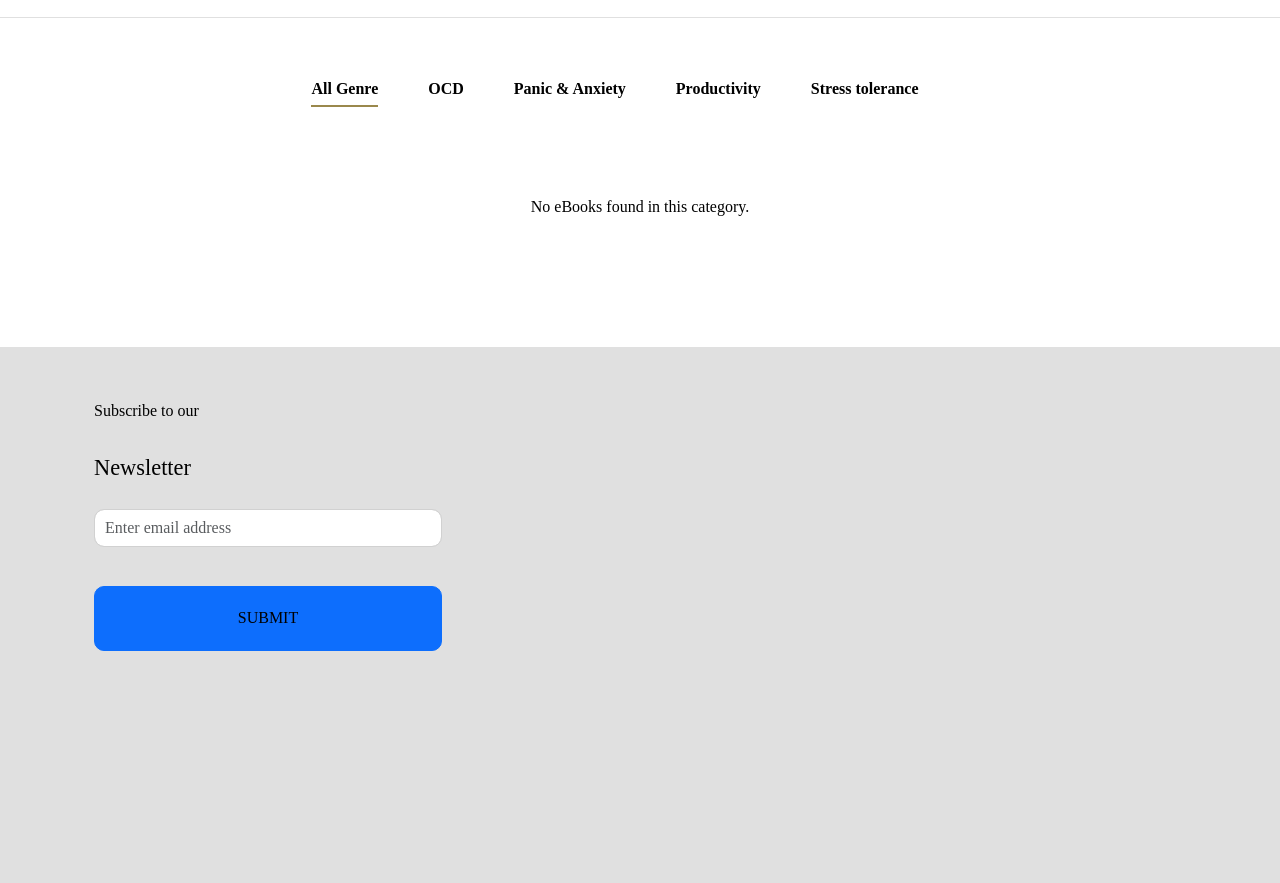
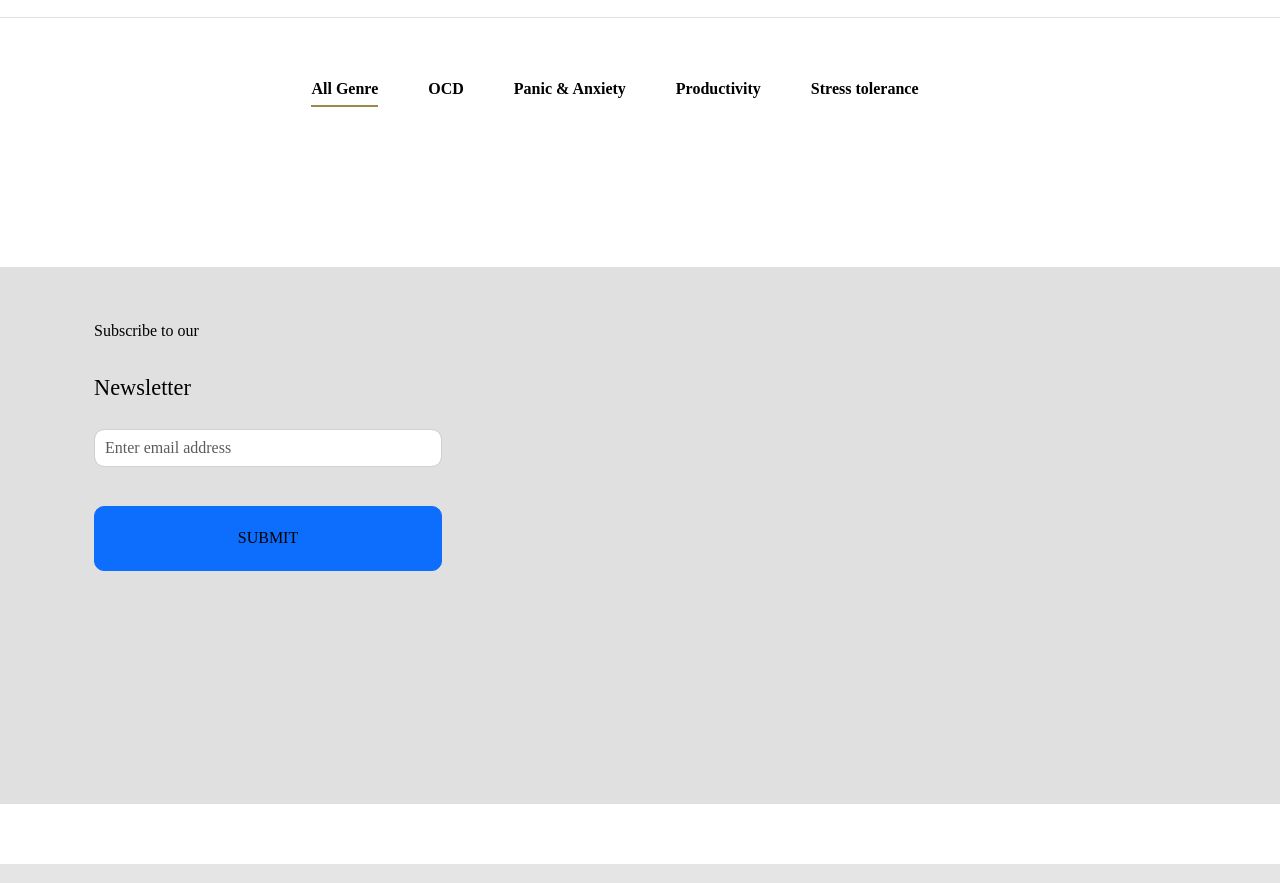
Before and after one commit to FaheerHakim/eBookStore, a PHP site: page /ebooks.php in a window 1280 px wide. Shown: the part 150-1033 px from the top of the page. Run offline with PHP 8.4, Linux system fonts and the light colour scheme; data that the repository does not hold is empty; some libraries are stand-ins or nearby versions; some web fonts are replaced.

Commit message:
feat(ebook): remove bulk delete functionality and streamline ebook display logic

```diff
--- a/ebooks.php
+++ b/ebooks.php
@@ -201,25 +201,6 @@ $is_admin = isset($_SESSION['is_admin']) && ($_SESSION['is_admin'] === true || $
 								}
 								echo '</div>';
 							}
-								echo '<div class="row" id="ebooks-list">';
-								if (empty($ebooks)) {
-									echo '<div class="col-12 text-center py-4">No eBooks found in this category.</div>';
-								}
-								foreach ($ebooks as $ebook) {
-									echo '<div class="col-md-3">';
-									echo '<div class="product-item">';
-									echo '<figure class="product-style">';
-									echo '<img src="'.htmlspecialchars($ebook['cover_image']).'" alt="'.htmlspecialchars($ebook['title']).'" class="product-item" style="width:270px;height:380px;object-fit:cover;">';
-                                    echo '<a href="ebooks/'.htmlspecialchars($ebook['pdf_path']).'" target="_blank" class="add-to-cart" style="display:block;text-align:center;margin-top:10px;">Edit</a>';
-									echo '<figcaption>';
-									echo '<h3>'.htmlspecialchars($ebook['title']).'</h3>';
-									echo '<span>'.htmlspecialchars($ebook['category']).'</span>';
-									echo '<div class="item-price">units '.number_format($ebook['price'], 2, ',', '.').'</div>';
-									echo '</figcaption>';
-									echo '</div>';
-									echo '</div>';
-								}
-								echo '</div>';
 
 							// Bulk delete PHP logica verwijderd
 							?>
```
